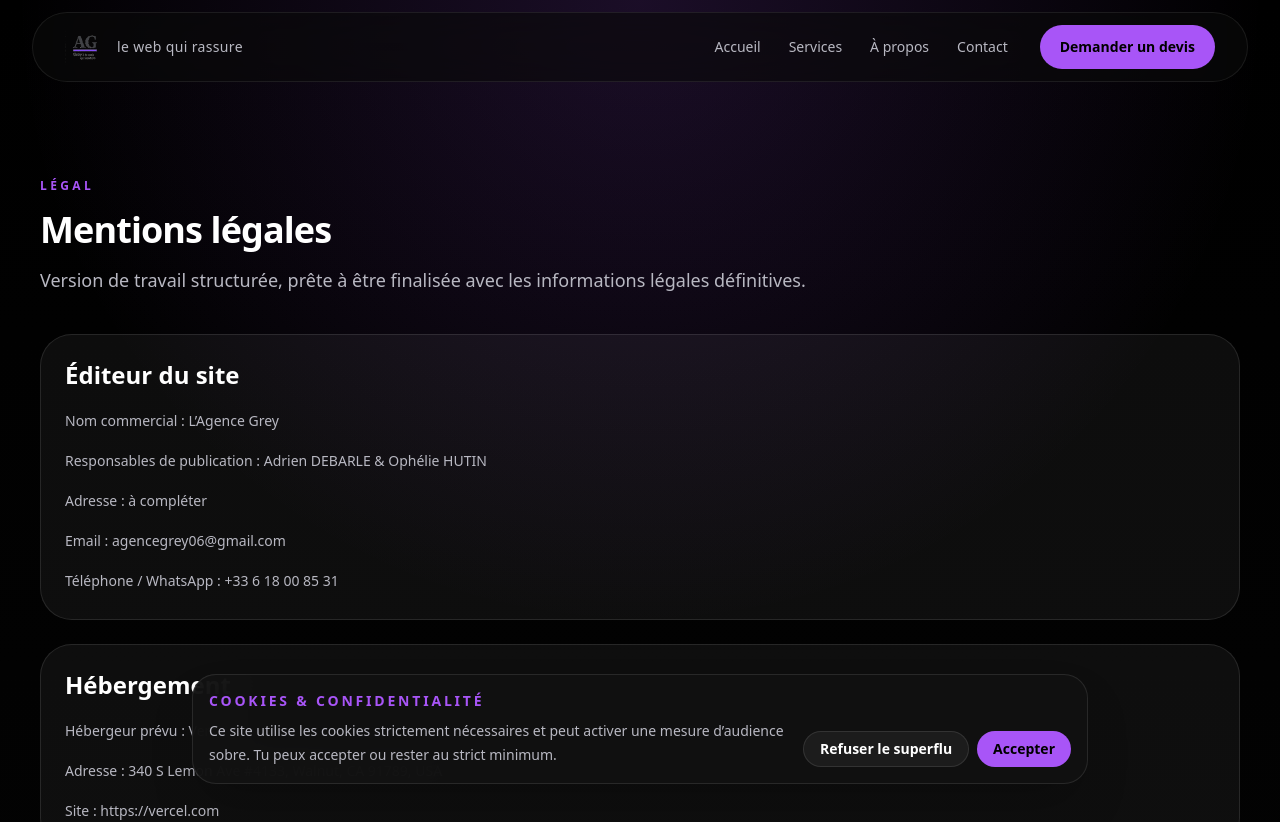
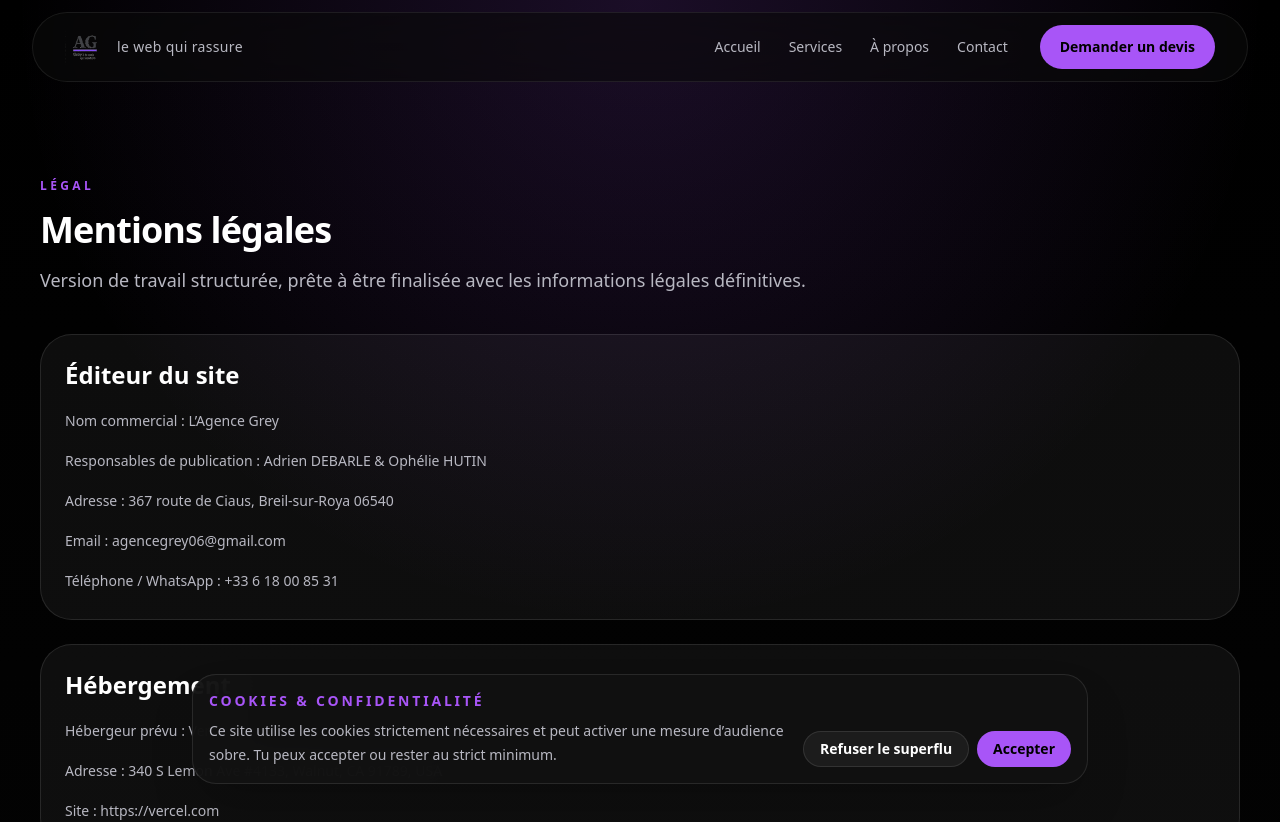
Before and after one commit to Agence-Grey/Grey, a Next.js app: page /mentions-legales in a window 1280 px wide. Shown: the top 822 px of the page. Built offline with nearby package versions, Linux system fonts and the light colour scheme.

Commit message:
fix(mentions-legales): adresse complète ajoutée
367 route de Ciaus, Breil-sur-Roya 06540

```diff
--- a/src/app/mentions-legales/page.tsx
+++ b/src/app/mentions-legales/page.tsx
@@ -14,7 +14,7 @@ const sections = [
     body: [
       "Nom commercial : L’Agence Grey",
       "Responsables de publication : Adrien DEBARLE & Ophélie HUTIN",
-      "Adresse : à compléter",
+      "Adresse : 367 route de Ciaus, Breil-sur-Roya 06540",
       "Email : agencegrey06@gmail.com",
       "Téléphone / WhatsApp : +33 6 18 00 85 31",
     ],
```
